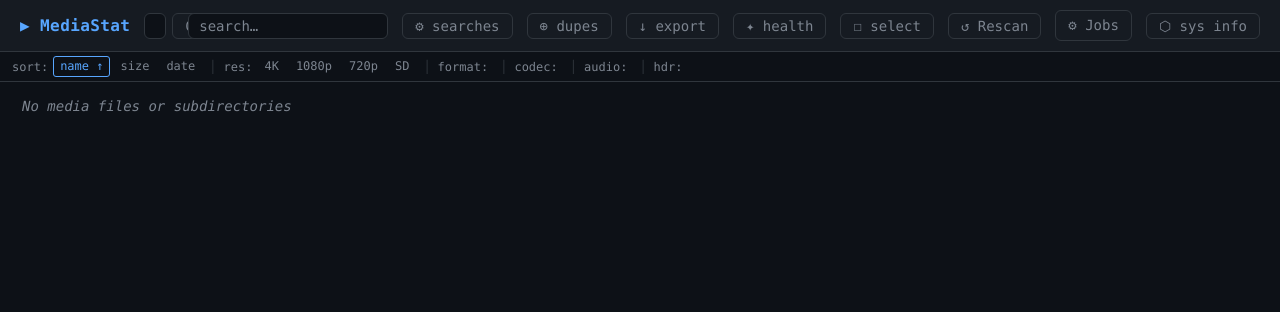
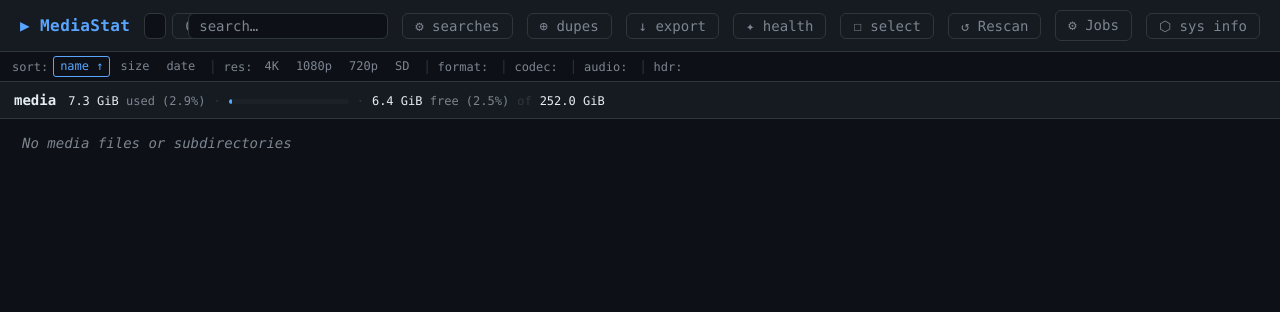
Before and after one commit to mplinuxgeek/mediastat, a FastAPI app: page / in a window 1280 px wide. Shown: the top 312 px of the page. Run offline with FastAPI, Linux system fonts and the light colour scheme; some libraries are stand-ins or nearby versions.

Commit message:
feat: folder header with name, disk usage bar, free/used space
Adds a persistent header bar between the sort bar and the file list
showing the current root folder name, a usage progress bar, used space
(GB/TB + %), free space (GB/TB + %) and total capacity. Bar colour
shifts to amber at 75% and red at 90% full. Backed by a new
/disk-usage endpoint using shutil.disk_usage (reflects the filesystem
the root folder lives on, not the directory content size).

Co-Authored-By: Claude Sonnet 4.6 <noreply@anthropic.com>

```diff
--- a/main.py
+++ b/main.py
@@ -595,6 +595,30 @@ async def expand_dir(request: Request, path: str = Query(...)):
         "dir_path": str(dir_path),
         "cached_files": cached_files,
     })
+
+
+@app.get("/disk-usage")
+async def disk_usage_endpoint(path: str = Query(...)):
+    """Return filesystem disk usage for the volume containing `path`."""
+    dir_path = safe_path(path)
+    if not dir_path.exists():
+        raise HTTPException(status_code=404)
+    try:
+        st = await asyncio.to_thread(shutil.disk_usage, str(dir_path))
+        return {
+            "path":       str(dir_path),
+            "name":       dir_path.name or str(dir_path),
+            "total":      st.total,
+            "used":       st.used,
+            "free":       st.free,
+            "used_pct":   round(st.used / st.total * 100, 1) if st.total else 0,
+            "free_pct":   round(st.free / st.total * 100, 1) if st.total else 0,
+            "total_human": human_size(st.total),
+            "used_human":  human_size(st.used),
+            "free_human":  human_size(st.free),
+        }
+    except Exception as e:
+        raise HTTPException(status_code=500, detail=str(e))
 
 
 @app.get("/dir-size")
--- a/templates/index.html
+++ b/templates/index.html
@@ -253,6 +253,38 @@
         }
 
         /* ── Sort / filter bar ──────────────────────────────────── */
+        /* ── Folder header ───────────────────────────────────────── */
+        .folder-header {
+            display: flex; align-items: baseline; gap: 12px;
+            padding: 8px 14px 7px;
+            border-bottom: 1px solid var(--border);
+            background: var(--surface);
+        }
+        .folder-header-name {
+            font-size: 14px; font-weight: 600; color: var(--text);
+            overflow: hidden; text-overflow: ellipsis; white-space: nowrap;
+        }
+        .folder-header-usage {
+            display: flex; align-items: center; gap: 8px;
+            flex-shrink: 0; flex-wrap: wrap;
+        }
+        .fh-bar-wrap {
+            display: flex; align-items: center; gap: 6px;
+        }
+        .fh-bar {
+            width: 120px; height: 5px; border-radius: 3px;
+            background: var(--surface2); overflow: hidden; flex-shrink: 0;
+        }
+        .fh-bar-fill {
+            height: 100%; border-radius: 3px;
+            background: var(--accent); transition: width 0.3s;
+        }
+        .fh-bar-fill.warn  { background: #e3b341; }
+        .fh-bar-fill.crit  { background: #f47474; }
+        .fh-stat { font-size: 12px; color: var(--muted); white-space: nowrap; }
+        .fh-stat b { color: var(--text); font-weight: 500; }
+        .fh-sep { color: var(--border); font-size: 12px; }
+
         .sort-bar {
             display: flex;
             align-items: center;
@@ -897,6 +929,11 @@
     <div class="error-banner">Path not found: {{ error }}</div>
     {% endif %}
 
+    <div id="folder-header" class="folder-header">
+        <span id="folder-header-name" class="folder-header-name"></span>
+        <span id="folder-header-usage" class="folder-header-usage"></span>
+    </div>
+
     <main id="root-content"
           hx-get="/dir?path={{ media_root | pathquote }}"
           hx-trigger="load"
@@ -1038,13 +1075,21 @@
                 </select>
                 <span class="encode-field-hint">Height scaled automatically · aspect ratio preserved</span>
 
+                <span class="encode-field-label">Codec</span>
+                <select id="enc-codec" class="modal-input">
+                    <option value="hevc">H.265 / HEVC</option>
+                    <option value="h264">H.264 / AVC</option>
+                    <option value="av1">AV1</option>
+                </select>
+                <span></span>
+
                 <span class="encode-field-label">GPU encoder</span>
                 <select id="enc-gpu" class="modal-input">
                     <option value="auto">Auto (best available)</option>
                     <option value="intel">Intel QSV / VAAPI</option>
                     <option value="nvidia">NVIDIA NVENC</option>
                     <option value="amd">AMD VCE / VCN</option>
-                    <option value="none">Software x265</option>
+                    <option value="none">Software</option>
                 </select>
                 <span></span>
             </div>
@@ -1245,6 +1290,7 @@
         const config = {
             qp:      parseInt(document.getElementById('enc-qp').value, 10),
             preset:  document.getElementById('enc-preset').value,
+            codec:   document.getElementById('enc-codec').value,
             gpu:     document.getElementById('enc-gpu').value,
             format:  document.getElementById('enc-format').value,
             denoise: document.getElementById('enc-denoise').value || null,
@@ -1317,7 +1363,8 @@
             const batchConfig = {
                 qp:      parseInt(document.getElementById('enc-qp').value, 10),
                 preset:  document.getElementById('enc-preset').value,
-                gpu:     document.getElementById('enc-gpu').value,
+                codec:   document.getElementById('enc-codec').value,
+            gpu:     document.getElementById('enc-gpu').value,
                 format:  document.getElementById('enc-format').value,
                 denoise: document.getElementById('enc-denoise').value || null,
                 crop:    document.getElementById('enc-crop').checked,
@@ -1415,7 +1462,8 @@
             const config = {
                 qp:      parseInt(document.getElementById('enc-qp').value, 10),
                 preset:  document.getElementById('enc-preset').value,
-                gpu:     document.getElementById('enc-gpu').value,
+                codec:   document.getElementById('enc-codec').value,
+            gpu:     document.getElementById('enc-gpu').value,
                 format:  document.getElementById('enc-format').value,
                 denoise: document.getElementById('enc-denoise').value || null,
                 crop:    document.getElementById('enc-crop').checked,
@@ -1845,6 +1893,34 @@
     document.querySelectorAll('.files-scanning').forEach(startFileScan);
     document.querySelectorAll('.files-checking').forEach(startDirCheck);
     loadDirSizes(document);
+    loadFolderHeader();
+
+    // ── Folder header ─────────────────────────────────────────────
+    async function loadFolderHeader() {
+        const root = {{ media_root | tojson }};
+        const nameEl  = document.getElementById('folder-header-name');
+        const usageEl = document.getElementById('folder-header-usage');
+        nameEl.textContent = root.split('/').filter(Boolean).pop() || root;
+        try {
+            const resp = await fetch('/disk-usage?path=' + encodeURIComponent(root));
+            if (!resp.ok) throw new Error('HTTP ' + resp.status);
+            const d = await resp.json();
+            const pct = d.used_pct;
+            const fillClass = pct >= 90 ? 'fh-bar-fill crit' : pct >= 75 ? 'fh-bar-fill warn' : 'fh-bar-fill';
+            usageEl.innerHTML = `
+                <span class="fh-stat"><b>${escHtml(d.used_human)}</b> used (${pct}%)</span>
+                <span class="fh-sep">·</span>
+                <div class="fh-bar-wrap">
+                    <div class="fh-bar"><div class="${fillClass}" style="width:${pct}%"></div></div>
+                </div>
+                <span class="fh-sep">·</span>
+                <span class="fh-stat"><b>${escHtml(d.free_human)}</b> free (${d.free_pct}%)</span>
+                <span class="fh-sep">of</span>
+                <span class="fh-stat"><b>${escHtml(d.total_human)}</b></span>`;
+        } catch (e) {
+            usageEl.innerHTML = `<span class="fh-stat" style="color:var(--muted)">${escHtml(e.message)}</span>`;
+        }
+    }
 
     // Watch for placeholders and new dir-blocks injected by HTMX
     const _sortBar = document.getElementById('global-sort-bar');
```
